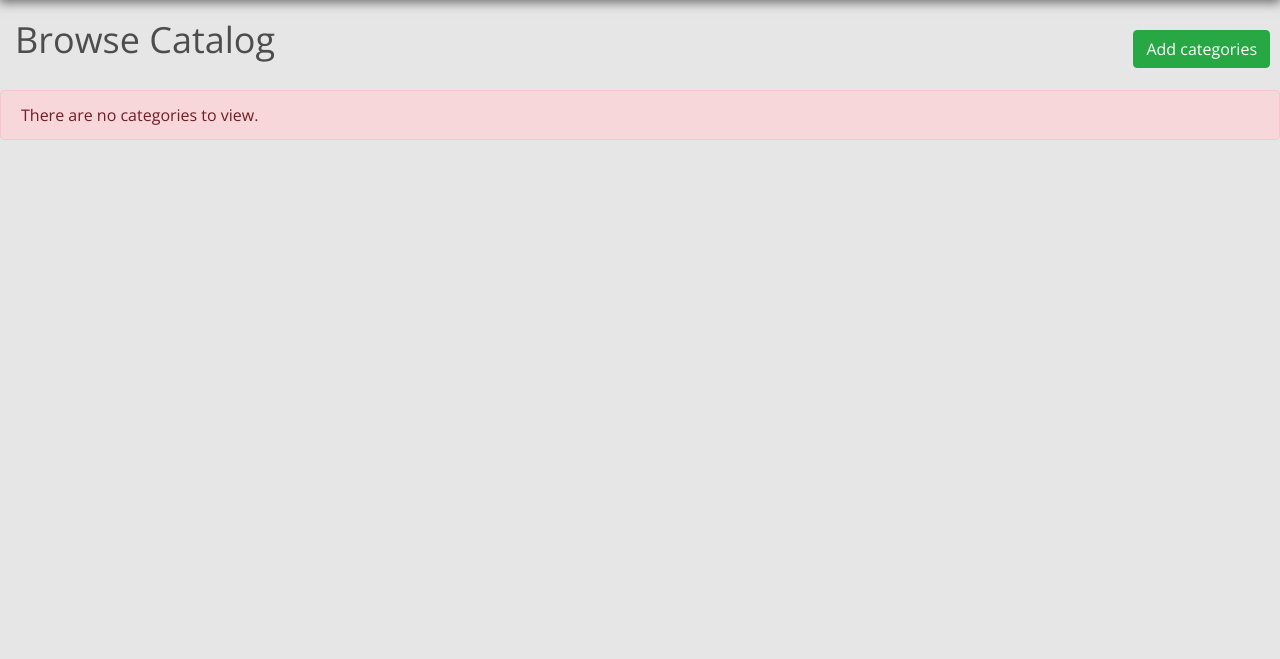
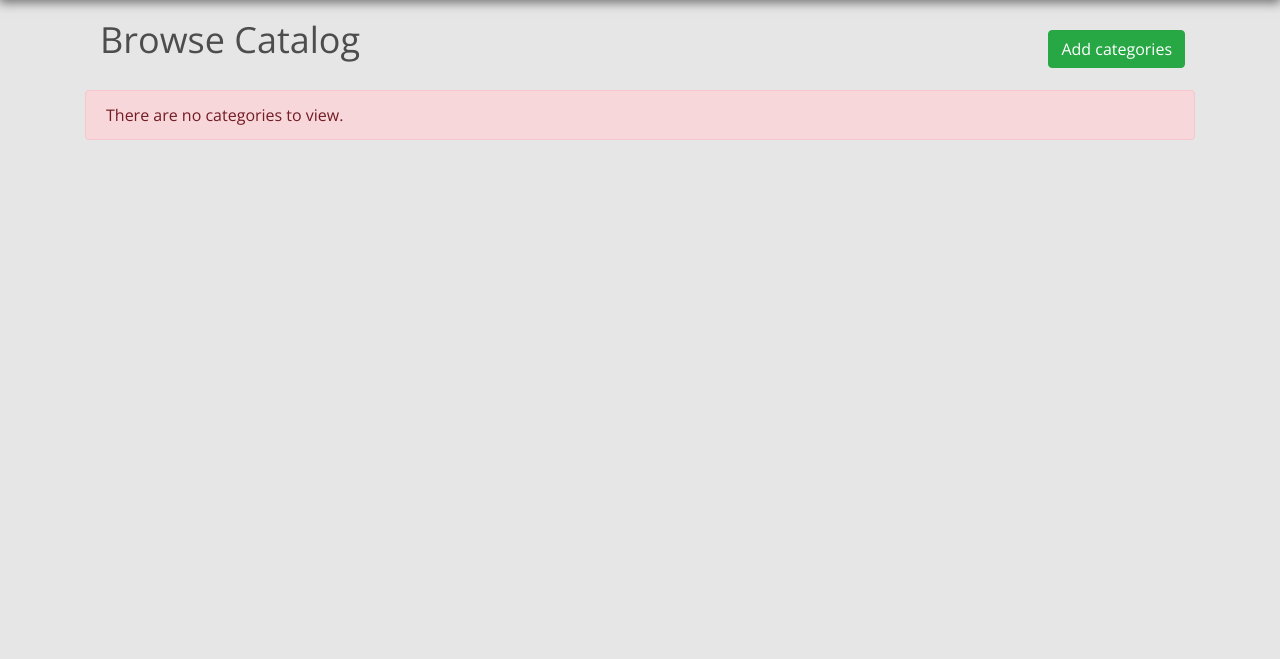
Before and after one commit to evblance/acme-trading-item-catalog, a Flask app: page / in a window 1280 px wide. Shown: the part 60-719 px from the top of the page. Run offline with Flask 2, Linux system fonts and the light colour scheme; data that the repository does not hold is empty; style sheets or scripts are compiled from the project's sources; parts of the project's set-up code (start-up, migrations or seed data) failed here and were passed over; some libraries are stand-ins or nearby versions; some web fonts are replaced.

Commit message:
Wraps template html pages in Bootstrap containers

```diff
--- a/templates/add_categories.html
+++ b/templates/add_categories.html
@@ -1,6 +1,8 @@
 
 {% extends "main.html" %}
 {% block content %}
+
+<div class="container">
 
   <h2 class="subheading">{{ subheading }}</h2>
 
@@ -26,4 +28,6 @@
     <a href="{{ url_for('home') }}" class="btn form--add__cancel">Cancel</a>
   </form>
 
+</div>
+
 {% endblock %}
--- a/templates/add_items.html
+++ b/templates/add_items.html
@@ -1,6 +1,8 @@
 
 {% extends "main.html" %}
 {% block content %}
+
+<div class="container">
 
   <h2 class="subheading">{{ subheading }}</h2>
 
@@ -33,4 +35,6 @@
        class="btn form--add__cancel">Cancel</a>
   </form>
 
+</div>
+
 {% endblock %}
--- a/templates/category.html
+++ b/templates/category.html
@@ -1,6 +1,8 @@
 
 {% extends "main.html" %}
 {% block content %}
+
+<div class="container">
 
   <h2 class="subheading">{{ subheading }}</h2>
   <a class="btn btn-success btn--add"
@@ -46,5 +48,7 @@
   {% else %}
   <p class="alert alert-danger">There are no items to view.</p>
 
+</div>
+
 {% endif %}
 {% endblock %}
--- a/templates/delete_category.html
+++ b/templates/delete_category.html
@@ -1,6 +1,8 @@
 
 {% extends "main.html" %}
 {% block content %}
+
+<div class="container">
 
   <h2 class="subheading">{{ subheading }}</h2>
 
@@ -19,4 +21,6 @@
     <a href="{{ url_for('home') }}" class="btn form--delete__cancel">Cancel</a>
   </form>
 
+</div>
+
 {% endblock %}
--- a/templates/delete_item.html
+++ b/templates/delete_item.html
@@ -1,6 +1,8 @@
 
 {% extends "main.html" %}
 {% block content %}
+
+<div class="container">
 
   <h2 class="subheading">{{ subheading }}</h2>
 
@@ -20,4 +22,6 @@
        class="btn form--delete__cancel">Cancel</a>
   </form>
 
+</div>
+
 {% endblock %}
--- a/templates/index.html
+++ b/templates/index.html
@@ -1,6 +1,8 @@
 
 {% extends "main.html" %}
 {% block content %}
+
+<div class="container">
 
   <h2 class="subheading">{{ subheading }}</h2>
   <a class="btn btn-success btn--add" href="{{ url_for('addCategories') }}">Add categories</a>
@@ -20,10 +22,10 @@
       <a class="list__item--categories__link"
          href="{{ url_for('displayCategory', category_id=category.id) }}">
          <span class="list__item--categories__name">{{ category.name }}</span>
+       </a>
          <img class="list__item--categories__img"
          src="{{ category.image }}"
          alt="image of {{ category.name }} category">
-    </a>
       {% if session["email"] %}
       <div class="admin-panel--category">
          <a class="admin-panel--category__update"
@@ -40,4 +42,6 @@
   <p class="alert alert-danger">There are no categories to view.</p>
   {% endif %}
 
+</div>
+
 {% endblock %}
--- a/templates/update_category.html
+++ b/templates/update_category.html
@@ -1,6 +1,8 @@
 
 {% extends "main.html" %}
 {% block content %}
+
+<div class="container">
 
   <h2 class="subheading">{{ subheading }}</h2>
 
@@ -26,4 +28,6 @@
     <a href="{{ url_for('home') }}" class="btn form--update__cancel">Cancel</a>
   </form>
 
+</div>
+
 {% endblock %}
--- a/templates/update_item.html
+++ b/templates/update_item.html
@@ -1,6 +1,8 @@
 
 {% extends "main.html" %}
 {% block content %}
+
+<div class="container">
 
   <h2 class="subheading">{{ subheading }}</h2>
 
@@ -33,4 +35,6 @@
        class="btn form--update__cancel">Cancel</a>
   </form>
 
+</div>
+
 {% endblock %}
```
Lines whose indentation alone changed are shown as unchanged.
